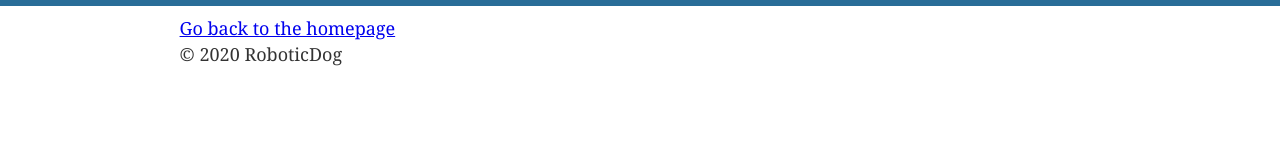
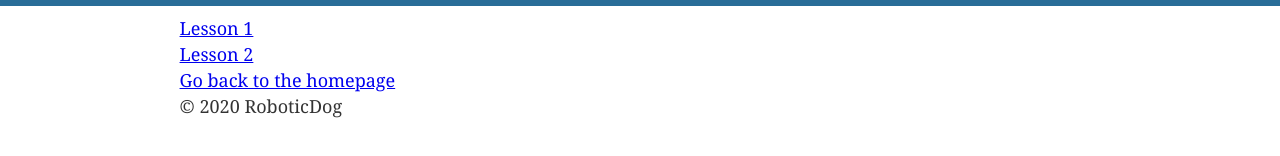
Before and after one commit to anonomity/RoboticDog, a Gatsby site: page /page-2 in a window 1280 px wide. Shown: the part 94-250 px from the top of the page. Built offline with nearby package versions, Linux system fonts and the light colour scheme; Gatsby itself is replaced by a stand-in of ours.

Commit message:
map through query and style

```diff
--- a/src/components/layout.js
+++ b/src/components/layout.js
@@ -34,7 +34,7 @@ const Layout = ({ children }) => {
         }}
       >
         <main>{children}</main>
-        <footer>
+        <footer style={{position: 'relative', bottom: '0%', width: '100%'}}>
           © {new Date().getFullYear()} RoboticDog
         </footer>
       </div>
--- a/src/components/lessons.js
+++ b/src/components/lessons.js
@@ -1,12 +1,18 @@
 import React from 'react';
-import { graphql } from 'gatsby';
+import { Link } from "gatsby"
 
 
 const Lessons = ({data}) => {
+    const {edges} = data.allMarkdownRemark
+    return (
+        <div style={{display: 'flex', flexDirection: 'column'}}>
+            {edges.map(edge => {
+                const {frontmatter} = edge.node
+                return (
+                    <Link key={frontmatter.title} to={frontmatter.path}>{frontmatter.title}</Link>
 
-    return (
-        <div>
-
+                )
+            })}
         </div>
     )
 }
--- a/src/pages/page-2.js
+++ b/src/pages/page-2.js
@@ -20,6 +20,7 @@ query LessonQuery {
       edges{
         node{
           frontmatter{
+            title,
             path
           }
         }
```
